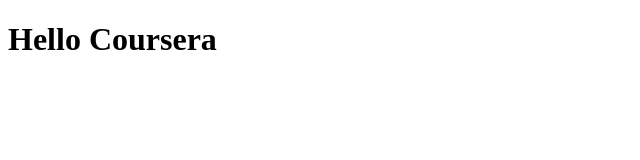
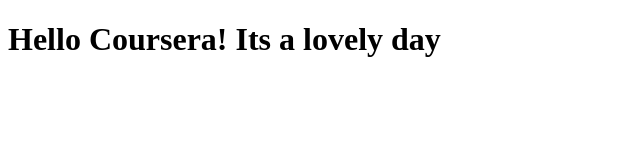
Before and after one commit to daveshaul100/coursera-test, a plain HTML site: page site/index.html in a window 1280 px wide. Shown: the whole page, without its empty margins (0-640 px from the left). Drawn offline with Linux system fonts and the light colour scheme.

Commit message:
Small change to h1

```diff
--- a/site/index.html
+++ b/site/index.html
@@ -4,6 +4,6 @@
 	<title>Hello Cousera!</title>
 </head>
 <body>
-<h1>Hello Coursera</h1>
+<h1>Hello Coursera! Its a lovely day</h1>
 </body>
 </html>
```
